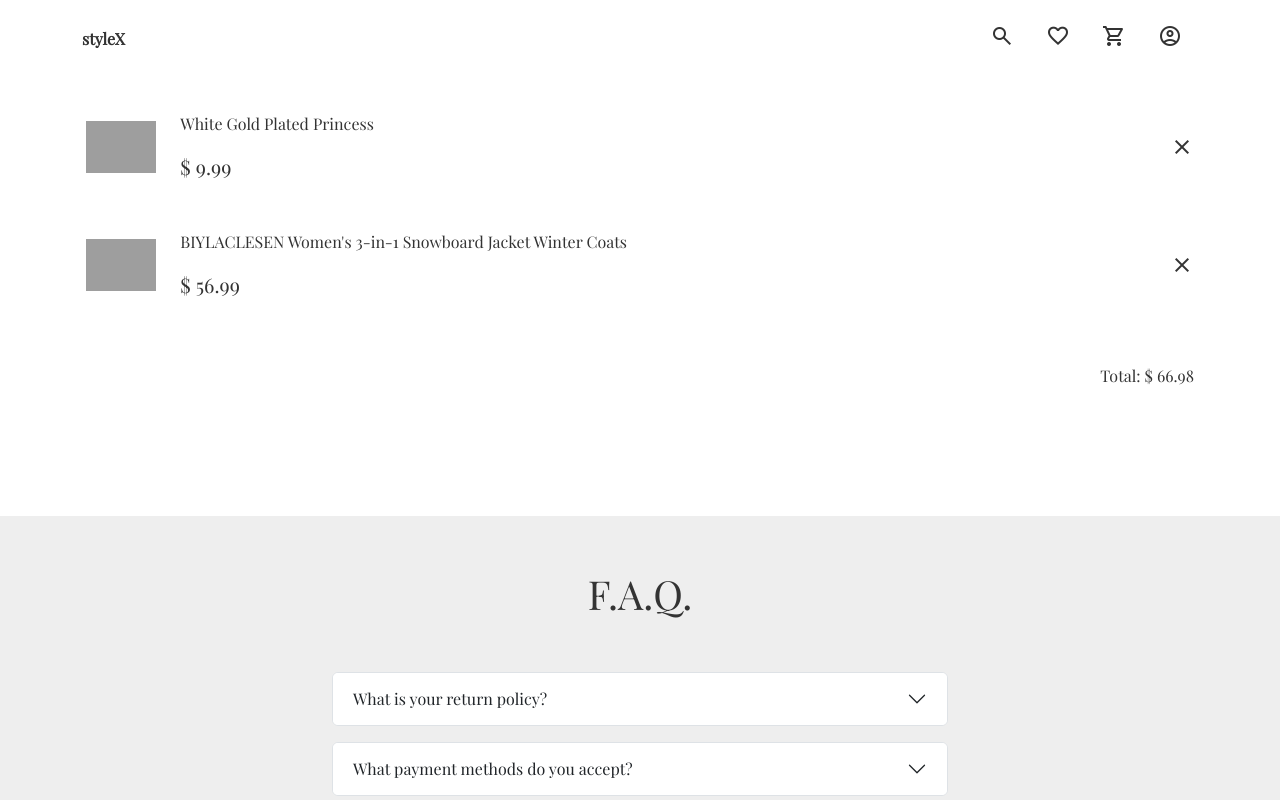
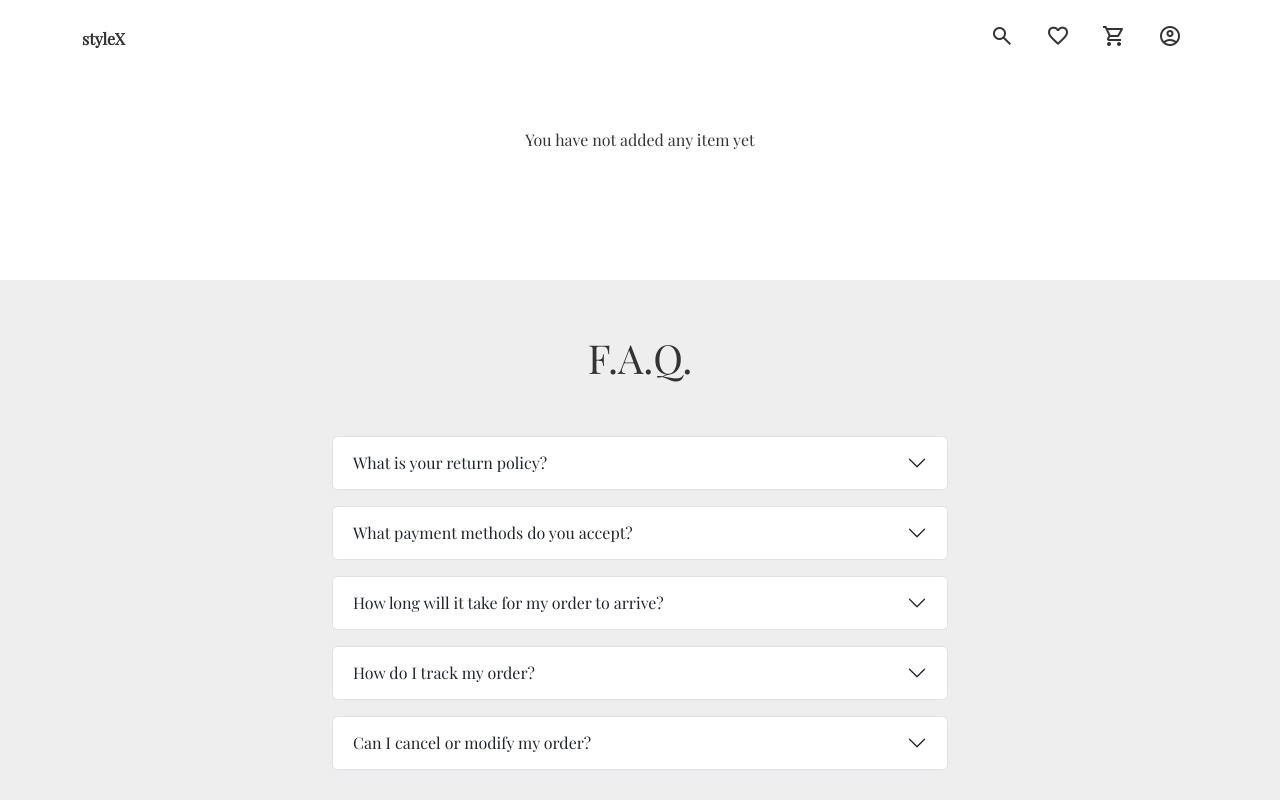
Before and after one commit to andrea-buonocore/capstone_project, a React (Create React App) app: page /cart in a window 1280 px wide. Shown: the top 800 px of the page. Built offline with nearby package versions, Linux system fonts and the light colour scheme; data requests are answered from the project's data file; grey boxes are pictures that could not be loaded.

Commit message:
sistemato total, non appare se non ci sono items nel carrello

```diff
--- a/db.json
+++ b/db.json
@@ -1,29 +1,4 @@
 {
-  "cart": [
-    {
-      "id": 7,
-      "title": "White Gold Plated Princess",
-      "price": 9.99,
-      "description": "Classic Created Wedding Engagement Solitaire Diamond Promise Ring for Her. Gifts to spoil your love more for Engagement, Wedding, Anniversary, Valentine's Day...",
-      "category": "jewelery",
-      "image": "https://fakestoreapi.com/img/71YAIFU48IL._AC_UL640_QL65_ML3_.jpg",
-      "rating": {
-        "rate": 3,
-        "count": 400
-      }
-    },
-    {
-      "id": 15,
-      "title": "BIYLACLESEN Women's 3-in-1 Snowboard Jacket Winter Coats",
-      "price": 56.99,
-      "description": "Note:The Jackets is US standard size, Please choose size as your usual wear Material: 100% Polyester; Detachable Liner Fabric: Warm Fleece. Detachable Functional Liner: Skin Friendly, Lightweigt and Warm.Stand Collar Liner jacket, keep you warm in cold weather. Zippered Pockets: 2 Zippered Hand Pockets, 2 Zippered Pockets on Chest (enough to keep cards or keys)and 1 Hidden Pocket Inside.Zippered Hand Pockets and Hidden Pocket keep your things secure. Humanized Design: Adjustable and Detachable Hood and Adjustable cuff to prevent the wind and water,for a comfortable fit. 3 in 1 Detachable Design provide more convenience, you can separate the coat and inner as needed, or wear it together. It is suitable for different season and help you adapt to different climates",
-      "category": "women's clothing",
-      "image": "https://fakestoreapi.com/img/51Y5NI-I5jL._AC_UX679_.jpg",
-      "rating": {
-        "rate": 2.6,
-        "count": 235
-      }
-    }
-  ],
+  "cart": [],
   "favorites": []
 }
--- a/src/components/Cart.jsx
+++ b/src/components/Cart.jsx
@@ -14,10 +14,10 @@ const Cart = () => {
             if (res.ok) {
                 let data = await res.json();
                 setCart(data);
-                setIsLoading(!isLoading);
+                setIsLoading(false);
             }
             else {
-                setIsLoading(!isLoading);
+                setIsLoading(false);
                 return new Error(res.statusText);
             };
         }
@@ -32,7 +32,7 @@ const Cart = () => {
             if (res.ok) {
                 alert(`${product.title} removed from cart.`);
                 getCartProducts();
-                setIsLoading(!isLoading);
+                setIsLoading(false);
             }
             else return new Error(res.statusText)
 
@@ -48,6 +48,13 @@ const Cart = () => {
 
     return (
         <Container id="cart_container" className="px-3">
+
+            {
+                cart.length == 0 && (
+                    <span className="d-block text-center my-5">You have not added any item yet</span>
+                )
+            }
+
             {
                 isLoading && (
                     <div className="text-center my-3">
@@ -83,7 +90,9 @@ const Cart = () => {
                     })
                 )
             }
-            <span className="my-5 d-block text-end">Total: $ {total}</span>
+            <span className="my-5 d-block text-end">
+                {cart?.length > 0 ? 'Total: $ {total}' : null}
+            </span>
         </Container>
     )
 }
--- a/src/components/ProductDetails.jsx
+++ b/src/components/ProductDetails.jsx
@@ -26,13 +26,13 @@ const ProductDetails = () => {
             if (res.ok) {
                 let data = await res.json();
                 setProduct(data);
-                setIsLoading(!isLoading);
+                setIsLoading(false);
             }
             else {
                 return new Error(res.statusText);
             };
         }
-        catch (err) { console.log(err); setIsLoading(!isLoading); }
+        catch (err) { console.log(err); setIsLoading(false); }
 
 
     }
```
